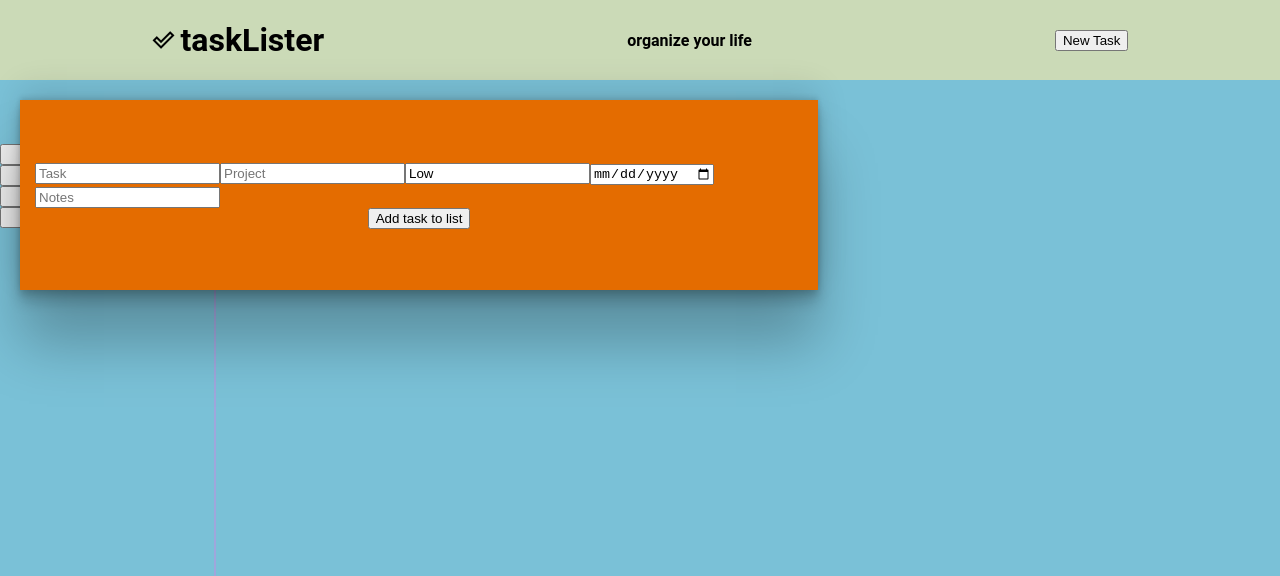
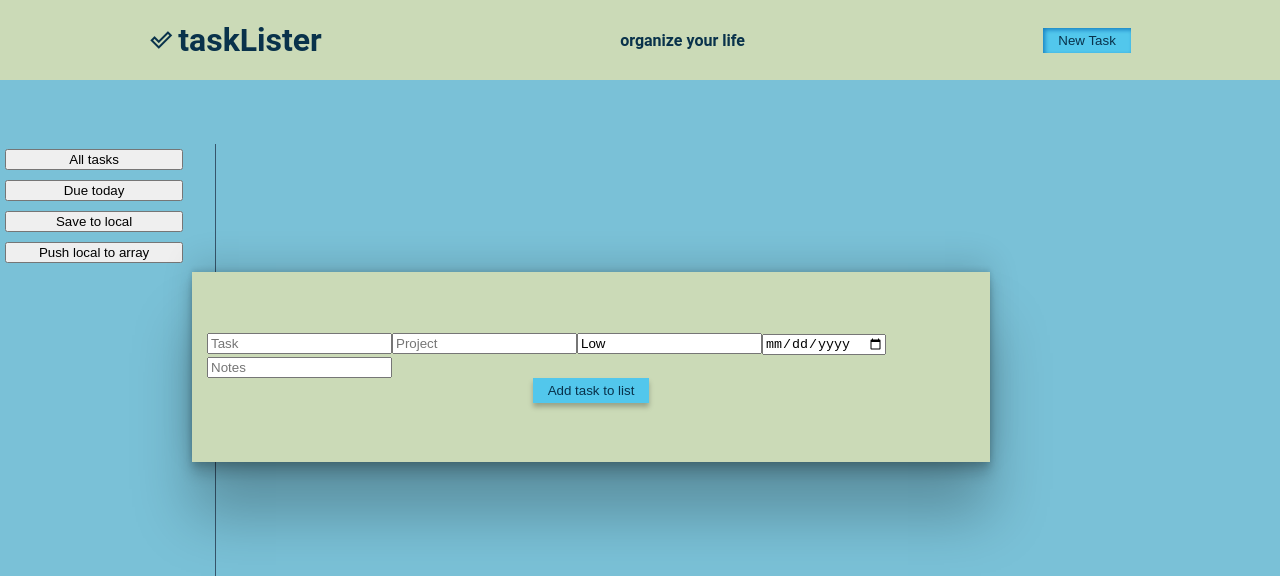
Before and after one commit to impronen/odin-todo, a website built with webpack: page dist/index.html in a window 1280 px wide. Both pictures are taken after a click on the button "New Task". Shown: the top 576 px of the page. Built offline with nearby package versions, Linux system fonts and the light colour scheme.

Commit message:
Tweak button1 styles
Modificate style used for New task and add task buttons

```diff
--- a/src/styles/style.css
+++ b/src/styles/style.css
@@ -5,6 +5,11 @@
   --darker-accent-color: #1b98e4;
   --lighter-accent-color: #52c7ec;
   --special-accent-color: #9fa6dc;
+  --orange-accent-color: #e46c00;
+
+  --text-light: #c3e5f0;
+  --text-dark: #09324b;
+  --text: var(--_text-light);
 }
 
 body {
@@ -20,6 +25,7 @@ body {
   align-items: center;
   height: 10vh;
   background-color: var(--green-bg-color);
+  color: var(--text-dark);
 }
 
 .headerlogo {
@@ -39,9 +45,26 @@ body {
 }
 
 .buttonstyle1 {
+  background-color: var(--lighter-accent-color);
+  color: var(--text-dark);
+  border-width: 0px;
+  padding: 5px;
+  padding-left: 15px;
+  padding-right: 15px;
+  border-style: solid;
+  box-shadow: rgba(0, 0, 0, 0.253) 0px 4px 5px;
 }
 
-.buttonstyle1:is(:hover, :focus) {
+.buttonstyle1:is(:hover) {
+  box-shadow: rgba(0, 0, 0, 0.253) 0px 5px 8px;
+}
+
+.buttonstyle1:is(:focus) {
+  box-shadow: inset 2px 2px 4px #1781c2; /* inset -5px -5px 6px #1fafff; */
+}
+
+.buttonstyle2 {
+  margin: 5px;
 }
 
 .main {
@@ -65,9 +88,9 @@ body {
   content: "";
   position: absolute;
   height: 80vh;
-  width: 2px;
+  width: 1px;
   right: -2px;
-  background-color: var(--special-accent-color);
+  background-color: #36556b;
 }
 
 .display {
@@ -92,7 +115,7 @@ body {
   flex-direction: column;
   justify-content: center;
   align-items: center;
-  background-color: #e46c00;
+  background-color: var(--green-bg-color);
   box-shadow: rgba(0, 0, 0, 0.25) 0px 54px 55px,
     rgba(0, 0, 0, 0.12) 0px -12px 30px, rgba(0, 0, 0, 0.12) 0px 4px 6px,
     rgba(0, 0, 0, 0.17) 0px 12px 13px, rgba(0, 0, 0, 0.09) 0px -3px 5px;
@@ -102,5 +125,5 @@ body {
   z-index: 7;
   position: absolute;
   font-size: large;
-  margin: 20px;
+  margin: 15%;
 }
```
